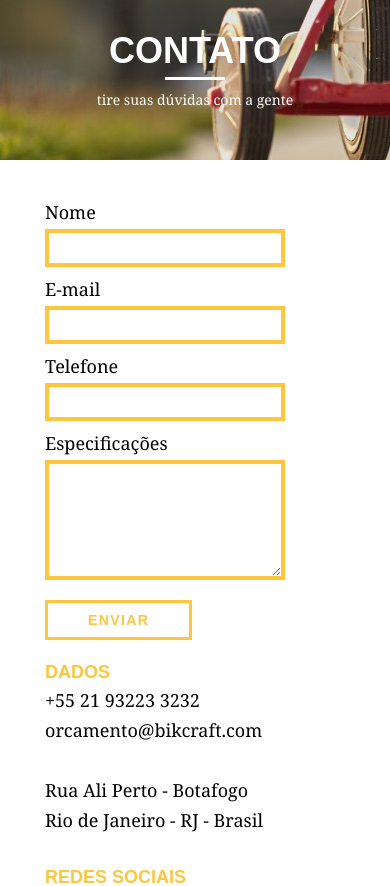
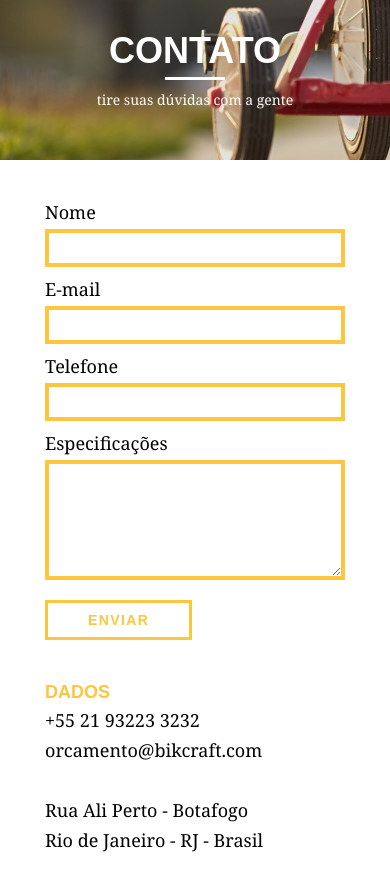
Before and after one commit to mnagahama/curso-origamid, a PHP site: page /contato.html in a window 390 px wide. Shown: the part 222-1108 px from the top of the page. Run offline with PHP 8.4, Linux system fonts and the light colour scheme.

Commit message:
grid-contato

```diff
--- a/Web_Design_Completo/css/responsivo.css
+++ b/Web_Design_Completo/css/responsivo.css
@@ -114,7 +114,7 @@
 	line-height: 25px;
 }
 
-
+/*Produto*/
 .produto_item h2{
 	top: -100px;
 	margin-bottom: -68px;
@@ -143,4 +143,9 @@
 	padding-right: 0;
 }
 
+/*Contato*/
+.contato_form {
+	padding-right: 0px;
+	margin-bottom: 40px;
 }
+}
```
